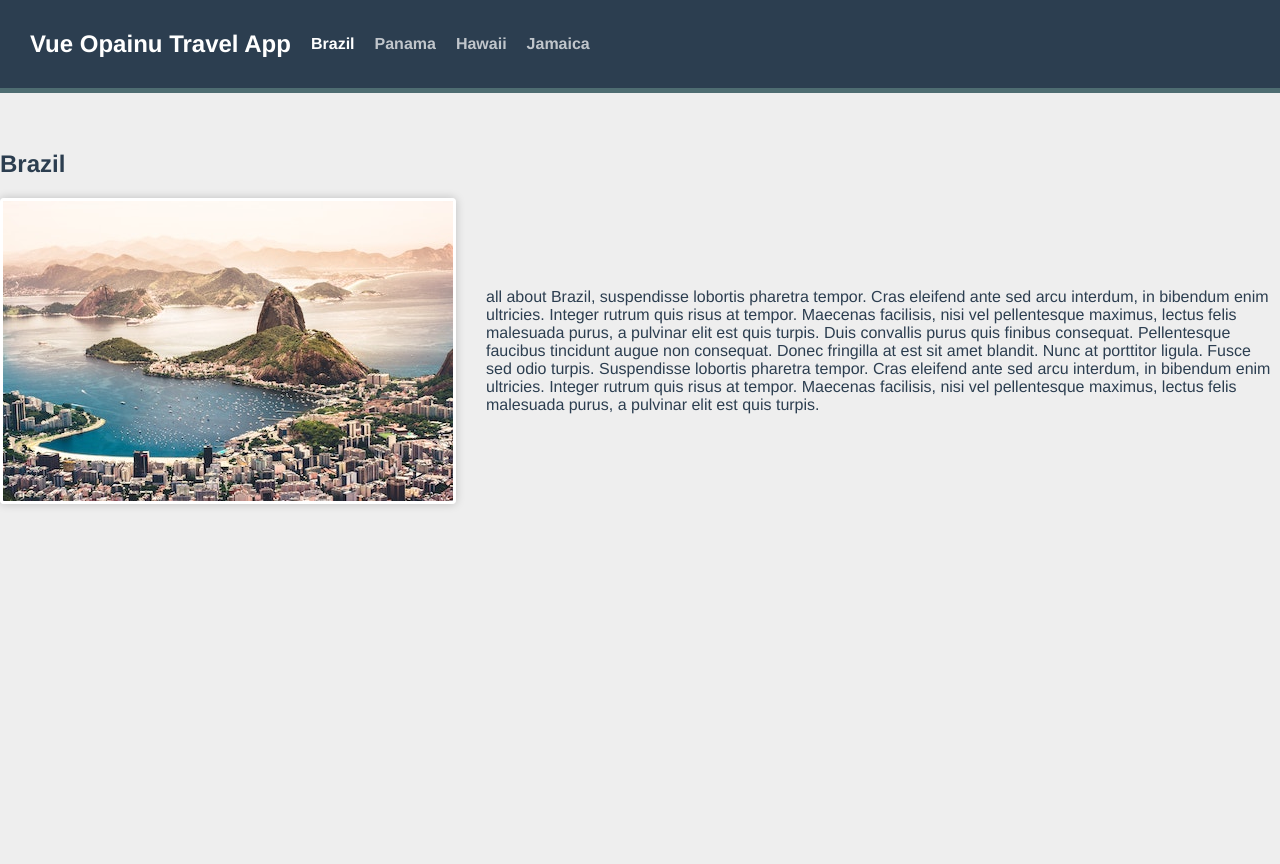
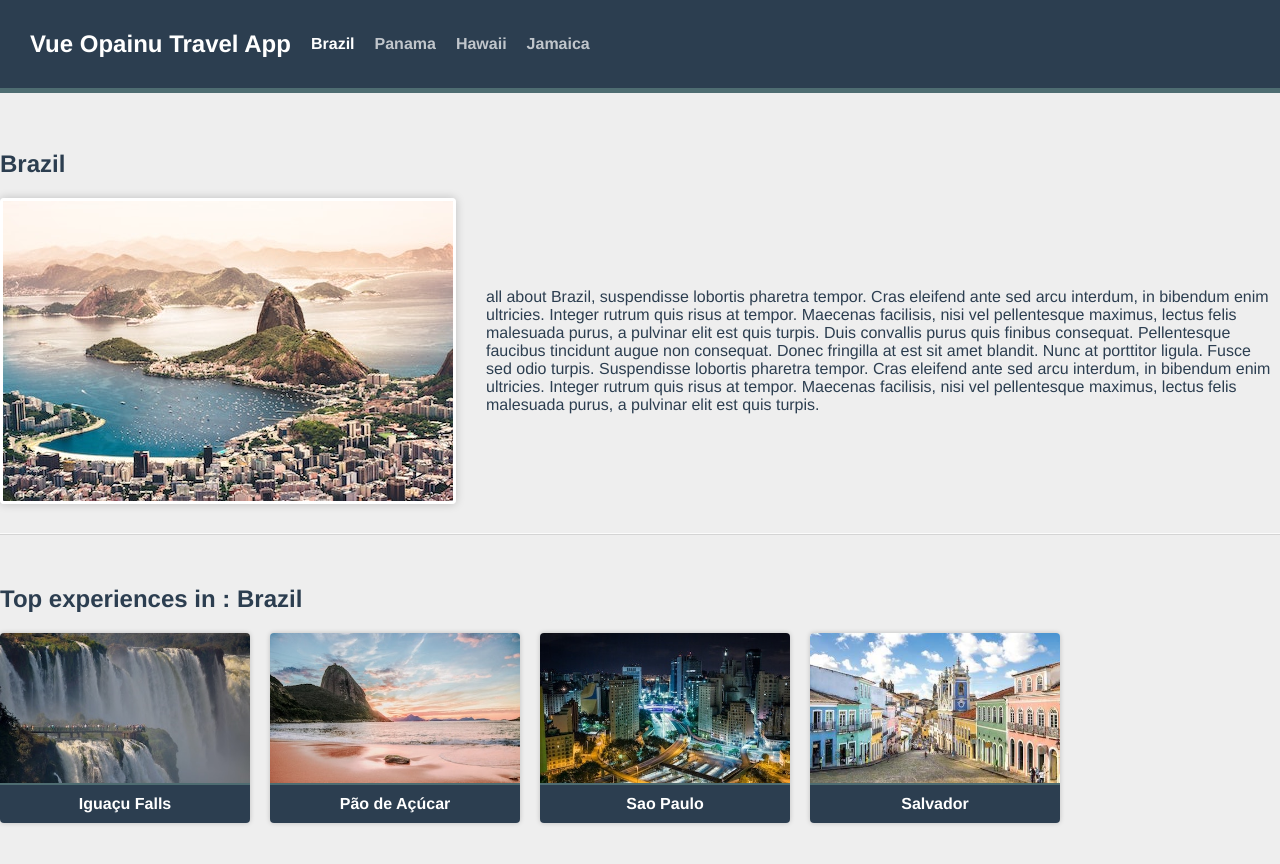
Before and after one commit to utshab-roy/vue-ui, a Vue app: page /destination/1/brazil in a window 1280 px wide. Shown: the top 864 px of the page. Before the commit the page ends 800 px from the top, so only its background shows below. Built offline with nearby package versions, Linux system fonts and the light colour scheme.

Commit message:
experience cards added, spread operator used in the router index.js file

```diff
--- /dev/null
+++ b/src/components/ExperienceCard.vue
@@ -0,0 +1,19 @@
+<template>
+    <div class="card">
+        <img :src="`/images/${experience.image}`" :alt="experience.name">
+        <span class="card__text">
+            {{ experience.name }}
+        </span>
+    </div>
+</template>
+
+<script>
+export default {
+    props: {
+        experience: {
+            type: Object,
+            required: true,
+        }
+    }
+}
+</script>
--- a/src/router/index.js
+++ b/src/router/index.js
@@ -11,7 +11,15 @@
 			path: '/destination/:id/:slug',
 			name: 'destination.show',
 			component: () => import('@/views/DestinationShow.vue'),
-			props: route => ({id: parseInt(route.params.id)})
+			// we used ...route.params so that we can get all the route parameter value
+			props: route => ({...route.params, id: parseInt(route.params.id)})
+		},
+		{
+			path: '/destination/:id/:slug/:experienceSlug',
+			name: 'experience.show',
+			component: () => import('@/views/ExperienceShow.vue'),
+			// we used ...route.params so that we can get all the route parameter value, id, slug, experienceSlug
+			props: route => ({...route.params, id: parseInt(route.params.id)})
 		},
 	],
 	// linkActiveClass: 'router-link-active', // this class will be added automatically to the active link
--- a/src/views/DestinationShow.vue
+++ b/src/views/DestinationShow.vue
@@ -6,10 +6,28 @@
             <p>{{ destination.description }}</p>
         </div>
     </section>
+    <section class="experiences">
+        <h2>Top experiences in : {{ destination.name }}</h2>
+        <div class="cards">
+            <router-link
+                v-for="experience in destination.experiences"
+                :key="experience.slug"
+                :to="{ name: 'experience.show', params: { experienceSlug: experience.slug } }"
+            >
+                <ExperienceCard :experience="experience" />
+            </router-link>
+        </div>
+    </section>
 </template>
+
 <script>
 import sourceData from '@/data.json'
+import ExperienceCard from "@/components/ExperienceCard.vue";
+
 export default {
+    components: {
+        ExperienceCard,
+    },
     props: {
         id: {
             type: Number,
--- /dev/null
+++ b/src/views/ExperienceShow.vue
@@ -0,0 +1,25 @@
+<template>
+    <section>
+        <h1>{{ experience.name }}</h1>
+        <img :src="`/images/${experience.image}`" :alt="experience.name" />
+        <p>{{ experience.description }}</p>
+    </section>
+</template>
+
+<script>
+import dataSource from '@/data.json'
+export default {
+    props: {
+        id: { type: Number, required: true, },
+        experienceSlug: { type: String, required: true, },
+    },
+    computed: {
+        destination() {
+            return dataSource.destinations.find(destination => destination.id === this.id)
+        },
+        experience() {
+            return this.destination.experiences.find(experience => experience.slug === this.experienceSlug)
+        }
+    }
+}
+</script>
```
